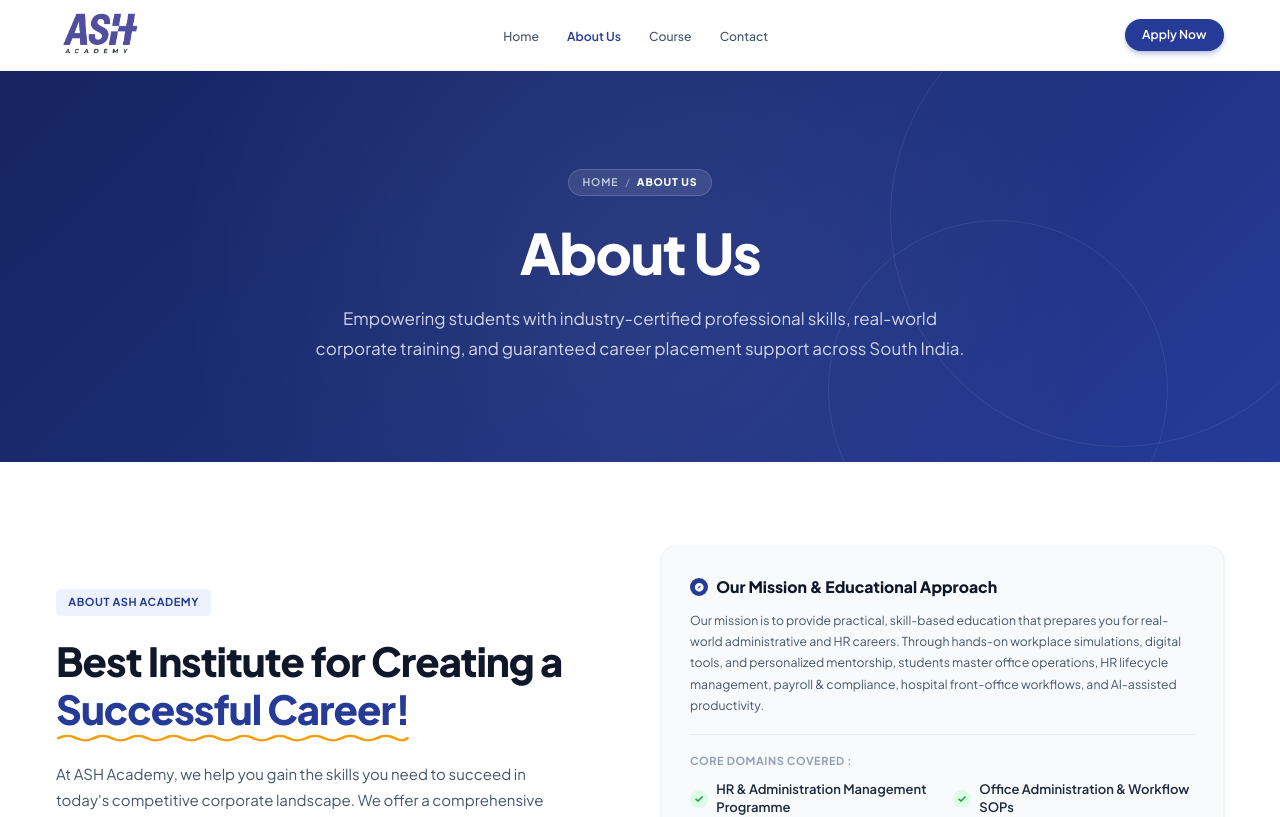
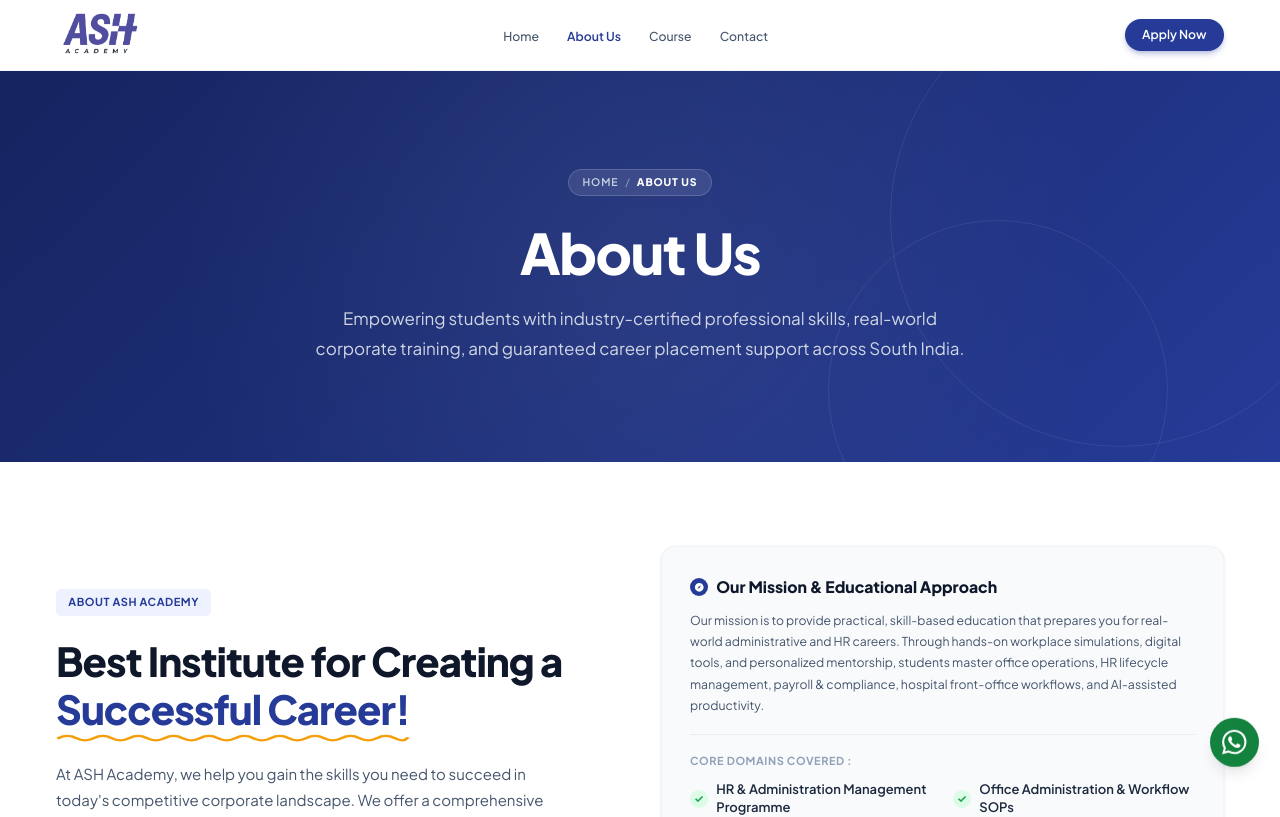
Before and after one commit to The-ASH-Corp/ash-hr-website, a Next.js app: page /about in a window 1280 px wide. Shown: the top 817 px of the page. Built offline with nearby package versions, Linux system fonts and the light colour scheme.

Commit message:
feat: add WhatsApp icon component and update footer social links

```diff
--- a/app/components/Footer.tsx
+++ b/app/components/Footer.tsx
@@ -4,22 +4,14 @@ import Image from "next/image";
 import Link from "next/link";
 import { motion } from "framer-motion";
 import { footerData } from "./landingData";
+import WhatsAppIcon from "./WhatsAppIcon";
 
 function FooterSocialIcon({ label, short }: { label: string; short?: string }) {
   const key = label.toLowerCase();
 
   // WhatsApp
   if (key.includes("whatsapp") || short === "WA") {
-    return (
-      <svg
-        className="w-4 h-4 2xl:w-4.5 2xl:h-4.5"
-        viewBox="0 0 24 24"
-        fill="currentColor"
-        aria-hidden="true"
-      >
-        <path d="M17.472 14.382c-.297-.149-1.758-.867-2.03-.967-.273-.099-.471-.148-.67.15-.197.297-.767.966-.94 1.164-.173.199-.347.223-.644.075-.297-.15-1.255-.463-2.39-1.475-.883-.788-1.48-1.761-1.653-2.059-.173-.297-.018-.458.13-.606.134-.133.298-.347.446-.52.149-.174.198-.298.298-.497.099-.198.05-.371-.025-.52-.075-.149-.669-1.612-.916-2.207-.242-.579-.487-.5-.669-.51-.173-.008-.371-.01-.57-.01-.198 0-.52.074-.792.372-.272.297-1.04 1.016-1.04 2.479 0 1.462 1.065 2.875 1.213 3.074.149.198 2.096 3.2 5.077 4.487.709.306 1.262.489 1.694.625.712.227 1.36.195 1.871.118.571-.085 1.758-.719 2.006-1.413.248-.694.248-1.289.173-1.413-.074-.124-.272-.198-.57-.347m-5.421 7.403h-.004a9.87 9.87 0 01-5.031-1.378l-.361-.214-3.741.982.998-3.648-.235-.374a9.86 9.86 0 01-1.51-5.26c.001-5.45 4.436-9.884 9.888-9.884 2.64 0 5.122 1.03 6.988 2.898a9.825 9.825 0 012.893 6.994c-.003 5.45-4.437 9.884-9.885 9.884m8.413-18.297A11.815 11.815 0 0012.05 0C5.495 0 .16 5.335.157 11.892c0 2.096.547 4.142 1.588 5.945L.057 24l6.305-1.654a11.882 11.882 0 005.683 1.448h.005c6.554 0 11.89-5.335 11.893-11.893a11.821 11.821 0 00-3.48-8.413z" />
-      </svg>
-    );
+    return <WhatsAppIcon className="w-4 h-4 2xl:w-4.5 2xl:h-4.5 " />;
   }
 
   // Facebook
--- /dev/null
+++ b/app/components/WhatsAppIcon.tsx
@@ -0,0 +1,12 @@
+export default function WhatsAppIcon({ className }: { className: string }) {
+  return (
+    <svg
+      className={className}
+      viewBox="0 0 24 24"
+      fill="currentColor"
+      aria-hidden="true"
+    >
+      <path d="M17.472 14.382c-.297-.149-1.758-.867-2.03-.967-.273-.099-.471-.148-.67.15-.197.297-.767.966-.94 1.164-.173.199-.347.223-.644.075-.297-.15-1.255-.463-2.39-1.475-.883-.788-1.48-1.761-1.653-2.059-.173-.297-.018-.458.13-.606.134-.133.298-.347.446-.52.149-.174.198-.298.298-.497.099-.198.05-.371-.025-.52-.075-.149-.669-1.612-.916-2.207-.242-.579-.487-.5-.669-.51-.173-.008-.371-.01-.57-.01-.198 0-.52.074-.792.372-.272.297-1.04 1.016-1.04 2.479 0 1.462 1.065 2.875 1.213 3.074.149.198 2.096 3.2 5.077 4.487.709.306 1.262.489 1.694.625.712.227 1.36.195 1.871.118.571-.085 1.758-.719 2.006-1.413.248-.694.248-1.289.173-1.413-.074-.124-.272-.198-.57-.347m-5.421 7.403h-.004a9.87 9.87 0 01-5.031-1.378l-.361-.214-3.741.982.998-3.648-.235-.374a9.86 9.86 0 01-1.51-5.26c.001-5.45 4.436-9.884 9.888-9.884 2.64 0 5.122 1.03 6.988 2.898a9.825 9.825 0 012.893 6.994c-.003 5.45-4.437 9.884-9.885 9.884m8.413-18.297A11.815 11.815 0 0012.05 0C5.495 0 .16 5.335.157 11.892c0 2.096.547 4.142 1.588 5.945L.057 24l6.305-1.654a11.882 11.882 0 005.683 1.448h.005c6.554 0 11.89-5.335 11.893-11.893a11.821 11.821 0 00-3.48-8.413z" />
+    </svg>
+  );
+}
--- a/app/components/landingData.ts
+++ b/app/components/landingData.ts
@@ -207,13 +207,15 @@ export const ctaBannerData = {
   emailHref: "mailto:connect@ashacademy.ai",
 };
 
+export const whatsappHref = "https://wa.me/918921365750";
+
 export const footerData = {
   logo: {
     src: "/images/ASH Logo.png",
     alt: "ASH Academy Logo",
   },
   socialLinks: [
-    { label: "WhatsApp", short: "WA", href: "https://wa.me/918921365750", external: true },
+    { label: "WhatsApp", short: "WA", href: whatsappHref, external: true },
     { label: "Facebook", short: "FB", href: "https://www.facebook.com/profile.php?id=61596144760794", external: true },
     { label: "Instagram", short: "IG", href: "https://www.instagram.com/ashschoolofmanagement?gwpx=MWc3Njhqbng2NG5uMA%3D%3D", external: true },
     { label: "YouTube", short: "YT", href: "https://youtube.com/@ashschoolofmanagement?si=KEpBZ-BtQjEFR4Dn", external: true },
--- a/app/layout.tsx
+++ b/app/layout.tsx
@@ -1,5 +1,7 @@
 import type { Metadata } from "next";
 import { Plus_Jakarta_Sans } from "next/font/google";
+import { whatsappHref } from "./components/landingData";
+import WhatsAppIcon from "./components/WhatsAppIcon";
 import "./globals.css";
 
 const plusJakartaSans = Plus_Jakarta_Sans({
@@ -65,6 +67,15 @@ export default function RootLayout({
         className="min-h-screen overflow-x-clip bg-[#fbf8ff] text-[#0f172a] selection:bg-[#e0e7ff] selection:text-[#253b97]"
       >
         {children}
+        <a
+          href={whatsappHref}
+          target="_blank"
+          rel="noopener noreferrer"
+          aria-label="Chat on WhatsApp (opens in a new tab)"
+          className="fixed right-4 bottom-4 z-40 flex size-14 items-center justify-center rounded-full bg-[#12823e] text-white shadow-lg transition motion-safe:hover:scale-105 hover:bg-[#0d6932] focus-visible:outline-2 focus-visible:outline-offset-4 focus-visible:outline-[#12823e] sm:right-6 sm:bottom-6 animate-bounce hover:scale-120"
+        >
+          <WhatsAppIcon className="size-7" />
+        </a>
       </body>
     </html>
   );
```
